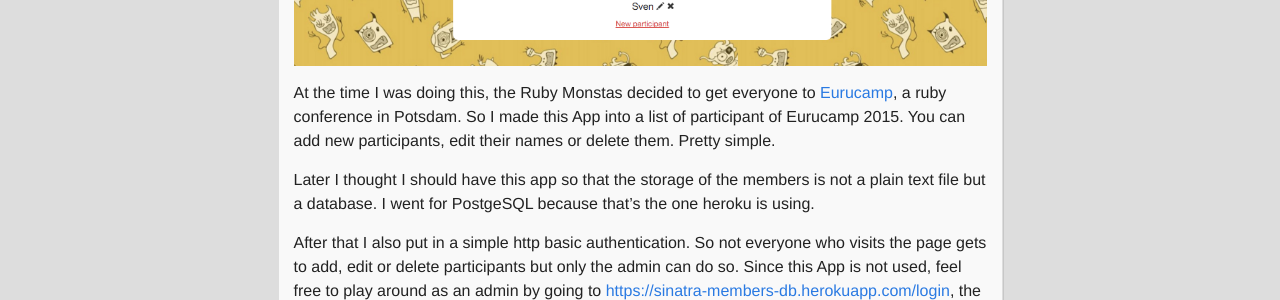
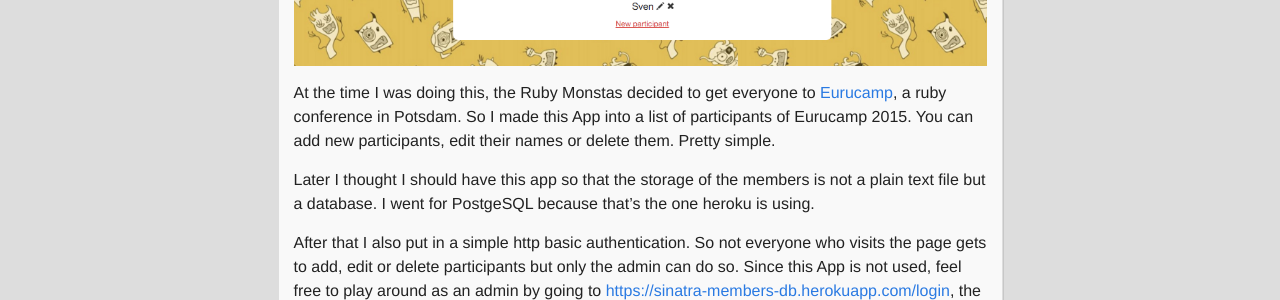
Before and after one commit to lisbethmarianne/lisbethmarianne.github.io, a Jekyll site: the page built from _posts/2015-11-24-sinatra-members.markdown, in a window 1280 px wide. Shown: the part 715-1015 px from the top of the page. Built offline with Jekyll 4.4.1, drawn with Linux system fonts in a browser that asks for light colours.

Commit message:
fix typo

```diff
--- a/_posts/2015-11-24-sinatra-members.markdown
+++ b/_posts/2015-11-24-sinatra-members.markdown
@@ -4,13 +4,13 @@ title:  "Trying Sinatra"
 image:  /assets/sinatramembers_2015-11-24.png
 date:   2015-11-24 18:24:49 +0100
 categories: Ruby Sinatra PostgreSQL Heroku
-description: This little Sinatra App was inspired by the Webapps for Beginners book by the Ruby Monstas. At the time I was doing this, the Ruby Monstas decided to get everyone to Eurucamp, a ruby conference in Potsdam. So I made this App into a list of participant of Eurucamp 2015.
+description: This little Sinatra App was inspired by the Webapps for Beginners book by the Ruby Monstas. At the time I was doing this, the Ruby Monstas decided to get everyone to Eurucamp, a ruby conference in Potsdam. So I made this App into a list of participants of Eurucamp 2015.
 ---
 This little [Sinatra][sinatra] App was inspired by the [Webapps for Beginners][rubymonstas-webapps] book by the Ruby Monstas. I was the first to test this new book and I really loved it. Being able to put something out on the world wide web was and still is a really great feeling.
 
 ![sinatra members screenshot](/assets/sinatramembers_2015-11-24.png)
 
-At the time I was doing this, the Ruby Monstas decided to get everyone to [Eurucamp][eurucamp], a ruby conference in Potsdam. So I made this App into a list of participant of Eurucamp 2015. You can add new participants, edit their names or delete them. Pretty simple.
+At the time I was doing this, the Ruby Monstas decided to get everyone to [Eurucamp][eurucamp], a ruby conference in Potsdam. So I made this App into a list of participants of Eurucamp 2015. You can add new participants, edit their names or delete them. Pretty simple.
 
 Later I thought I should have this app so that the storage of the members is not a plain text file but a database. I went for PostgeSQL because that's the one heroku is using.
 
```
